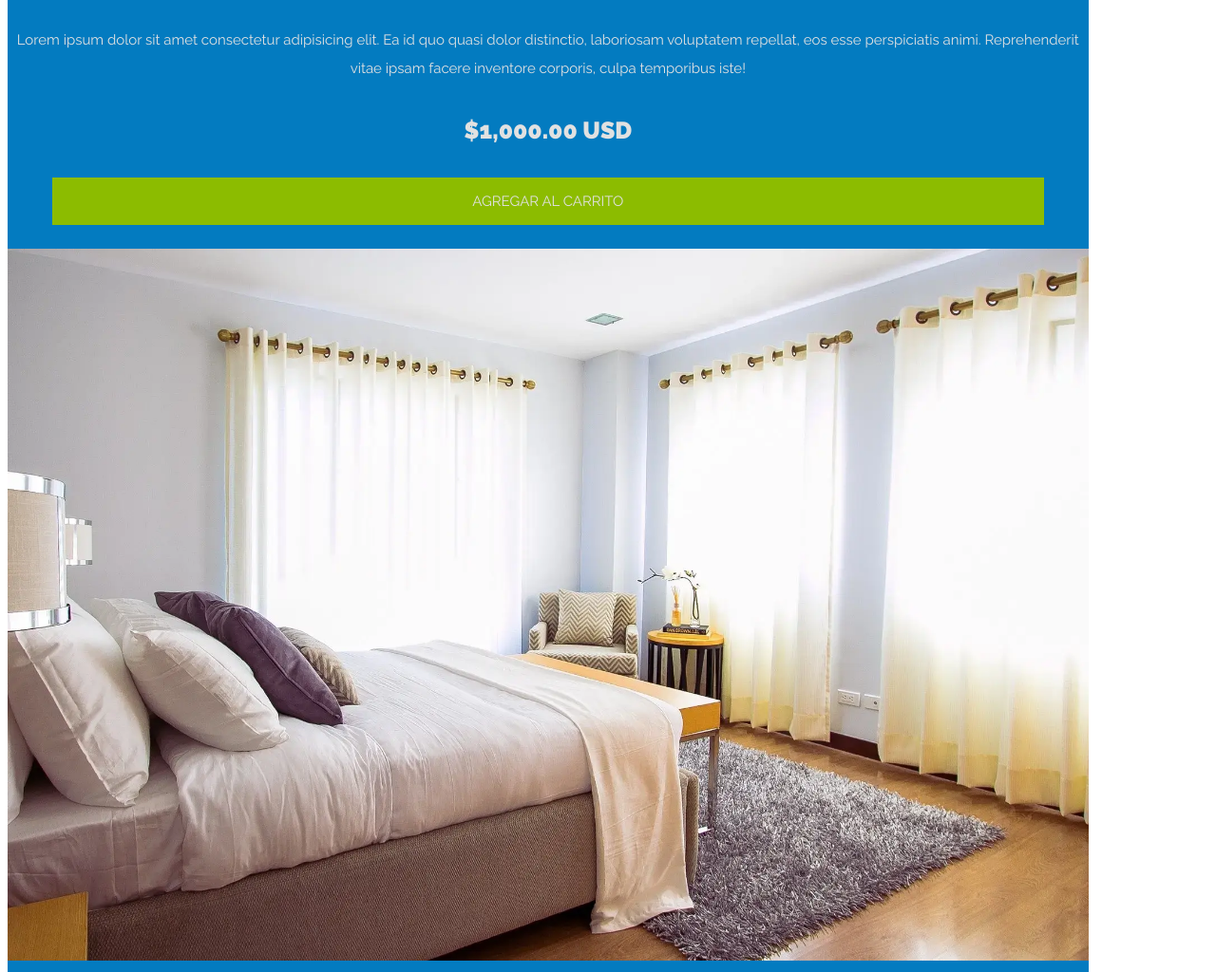
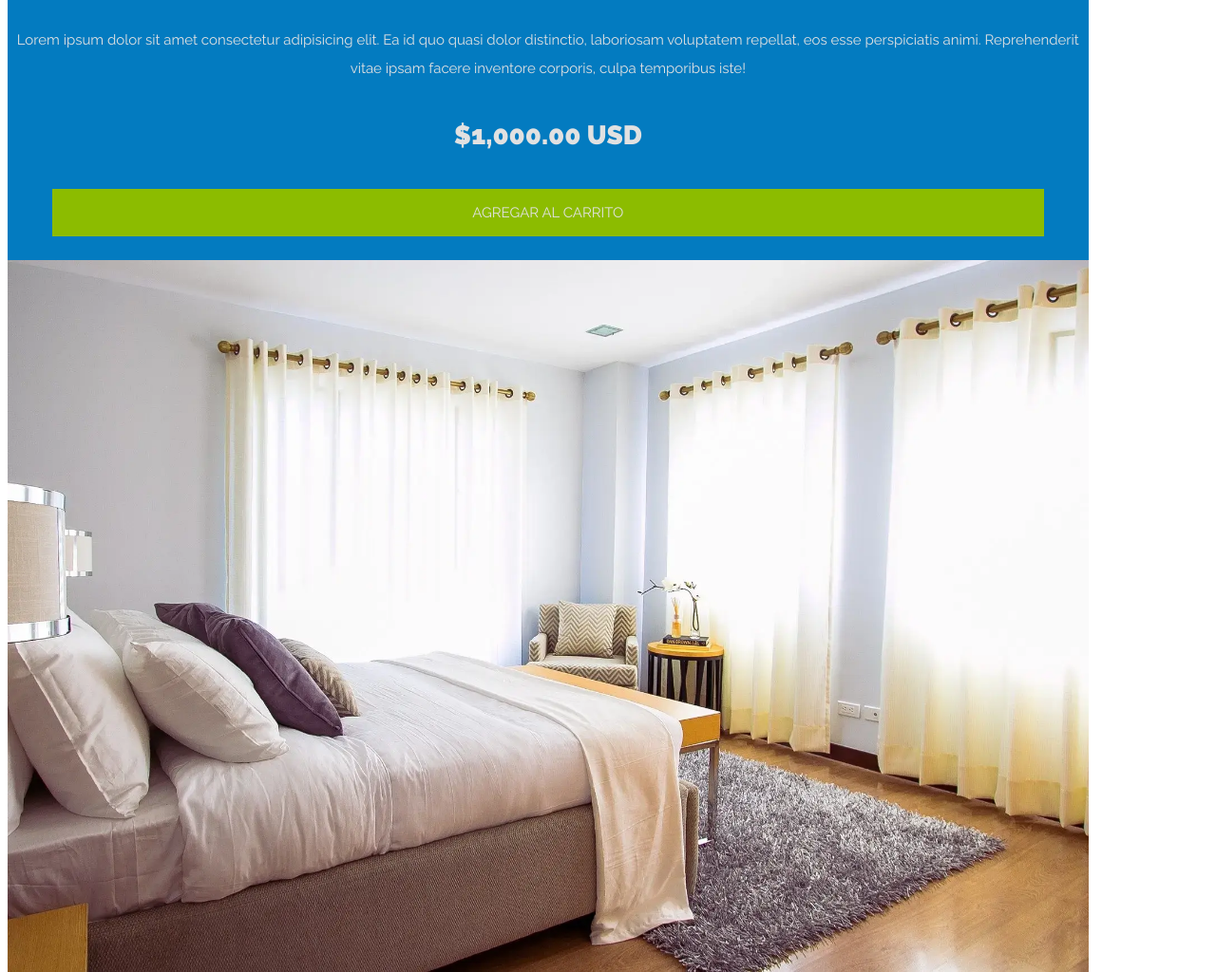
Before and after one commit to efrainhgmx/furniture-store, a plain HTML site: page index.html in a window 1280 px wide. Shown: the part 2647-3671 px from the top of the page at 95% size. Drawn offline with Linux system fonts and the light colour scheme.

Commit message:
Creating transition in buttons

```diff
--- a/assets/styles/styles.css
+++ b/assets/styles/styles.css
@@ -113,7 +113,7 @@ img {
 
 .price {
     font-weight: 900;
-    font-size: 2.5rem;
+    font-size: 2.8rem;
 }
 
 .text-product a{
@@ -124,6 +124,7 @@ img {
   padding: 1rem;
   max-width: 90%;
   margin: 1.5rem auto;
+  transition: background-color .3s ease-out;
 }
 
 .text-product a:hover {
```
